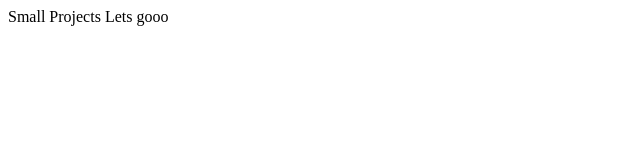
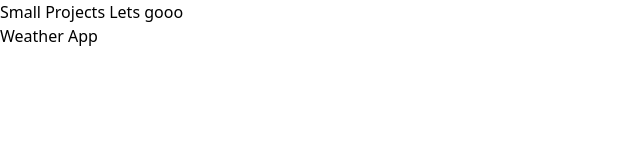
Before and after one commit to ayushAB/small-javascript-projects, a plain HTML site: page index.html in a window 1280 px wide. Shown: the whole page, without its empty margins (0-640 px from the left). Drawn offline with nearby package versions, Linux system fonts and the light colour scheme.

Commit message:
added weather app link

```diff
--- a/index.html
+++ b/index.html
@@ -4,10 +4,11 @@
     <meta charset="UTF-8">
     <meta http-equiv="X-UA-Compatible" content="IE=edge">
     <meta name="viewport" content="width=device-width, initial-scale=1.0">
+    <link href="https://unpkg.com/tailwindcss@^2/dist/tailwind.min.css" rel="stylesheet">
     <title>Small Projects</title>
 </head>
 <body>
     <div>Small Projects Lets gooo</div>
-
+    <a href="/WeatherApp/" class="">Weather App</a>
 </body>
 </html>
```
